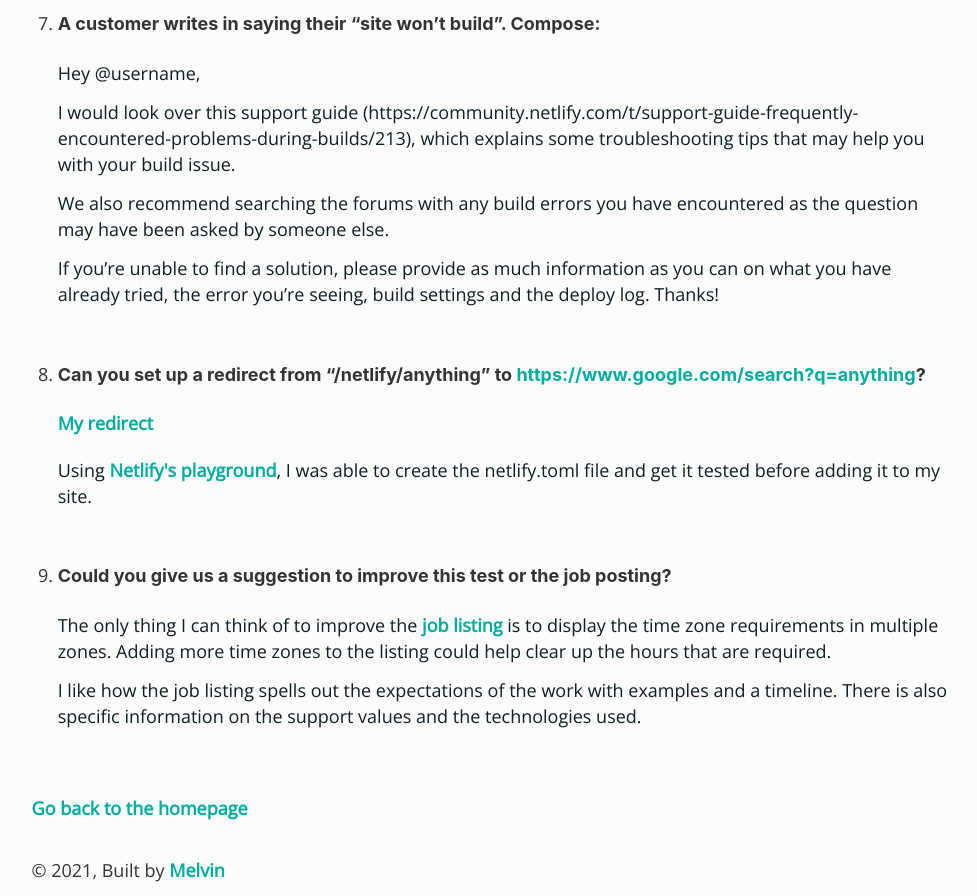
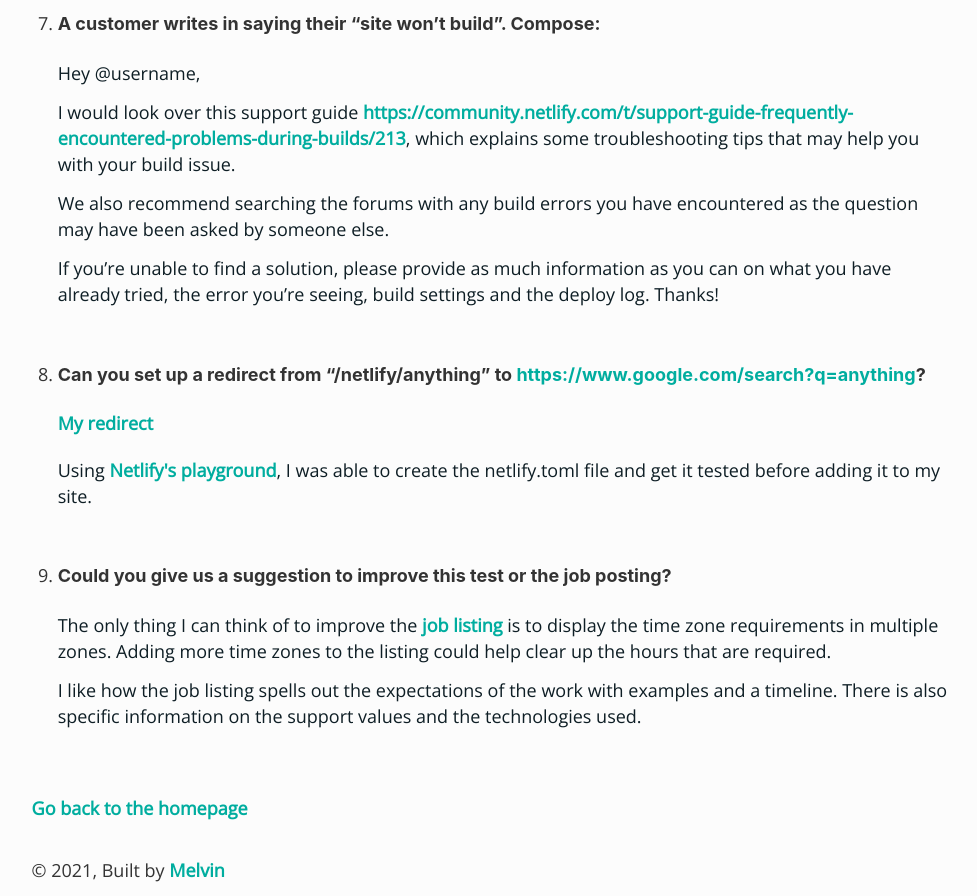
Before and after one commit to MelvinPeepers/static-site-project, a Gatsby site in the folder static-site-project/: page /page-2 in a window 1280 px wide. Shown: the part 2558-3454 px from the top of the page, without its empty margins (148-1125 px from the left). Built offline with nearby package versions, Linux system fonts and the light colour scheme; Gatsby itself is replaced by a stand-in of ours.

Commit message:
finishing up answers

```diff
--- a/static-site-project/src/pages/page-2.js
+++ b/static-site-project/src/pages/page-2.js
@@ -81,7 +81,7 @@ const SecondPage = () => (
 
         <p>Hey @username,</p>
 
-        <p>I would look over this support guide (https://community.netlify.com/t/support-guide-frequently-encountered-problems-during-builds/213), which explains some troubleshooting tips that may help you with your build issue.</p>
+        <p>I would look over this support guide <a href='https://community.netlify.com/t/support-guide-frequently-encountered-problems-during-builds/213' rel='noreferrer' target='_blank'>https://community.netlify.com/t/support-guide-frequently-encountered-problems-during-builds/213</a>, which explains some troubleshooting tips that may help you with your build issue.</p>
 
         <p>We also recommend searching the forums with any build errors you have encountered as the question may have been asked by someone else.</p>
 
```
